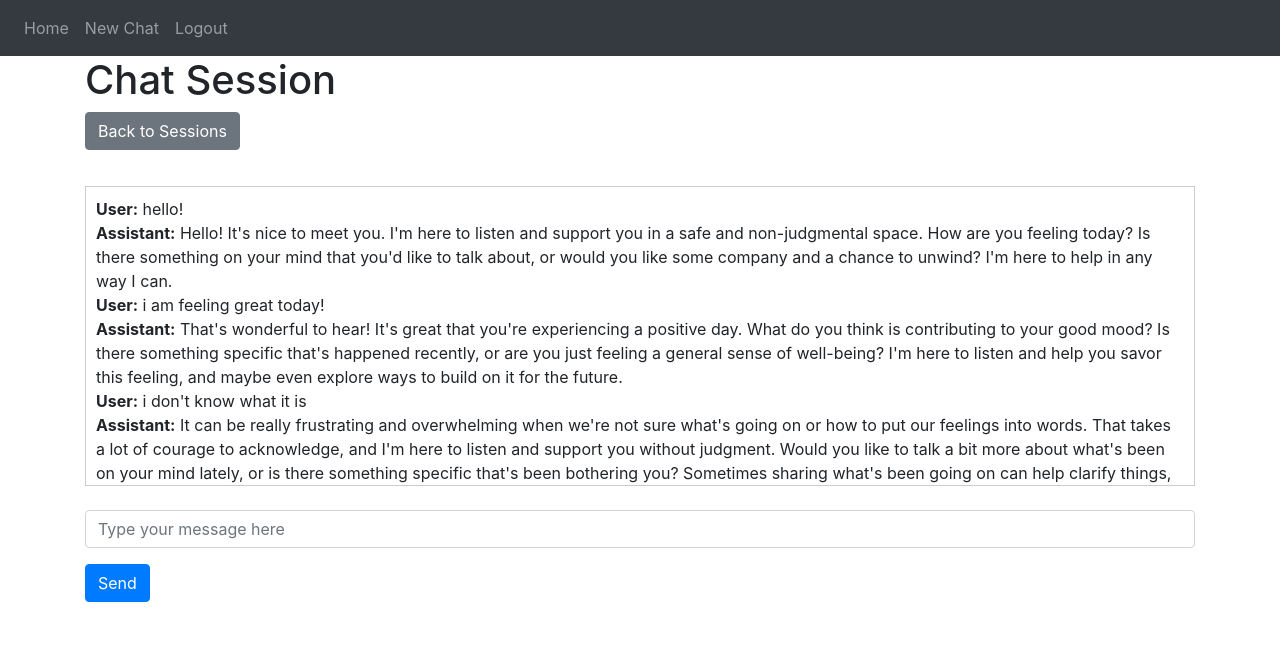
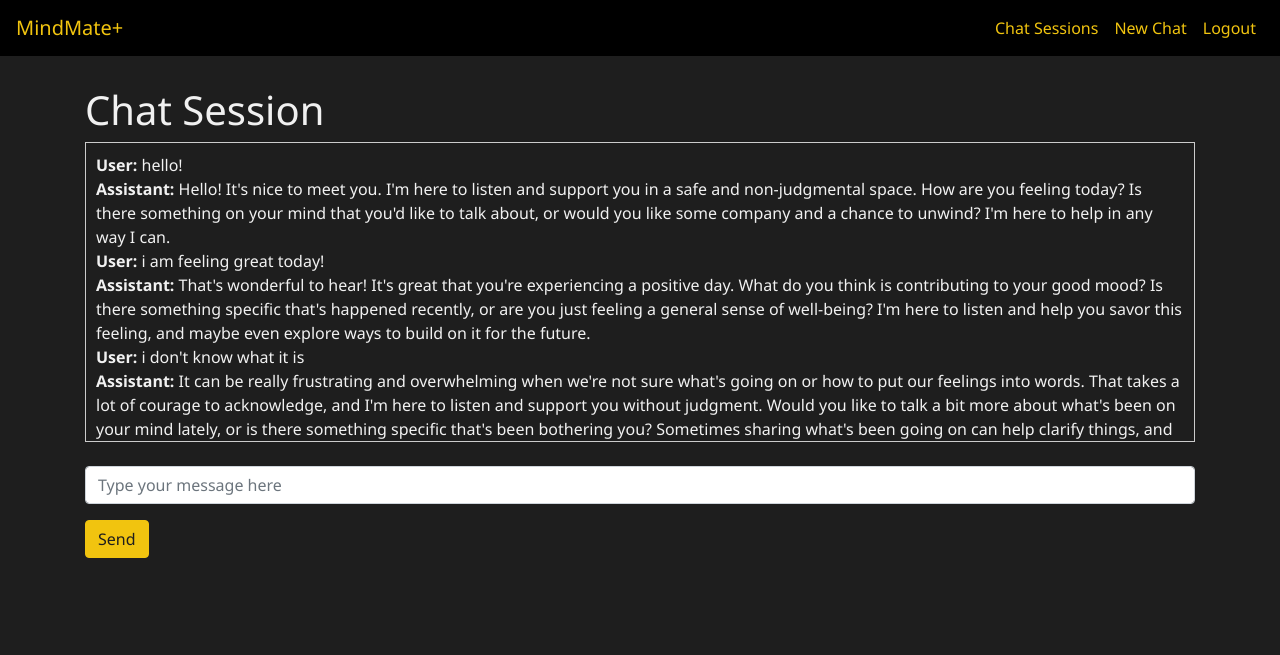
Before and after one commit to mohinik7/Solace, a Flask app: page /chat/1 in a window 1280 px wide. Shown: the top 655 px of the page. Run offline with Flask 3, Linux system fonts and the light colour scheme; a user stored in the database is signed in; some libraries are stand-ins or nearby versions.

Commit message:
changed the ui

```diff
--- a/website/__init__.py
+++ b/website/__init__.py
@@ -1,29 +1,36 @@
-from flask import Flask
+from flask import Flask, redirect, url_for
 from flask_sqlalchemy import SQLAlchemy
-from os import path
 from flask_login import LoginManager
+import os
 
 db = SQLAlchemy()
 DB_NAME = "database.db"
 
 def create_app():
     app = Flask(__name__)
-    app.config['SECRET_KEY'] = 'hjshjhdjah kjshkjdhjs'
+    app.config['SECRET_KEY'] = os.environ.get('SECRET_KEY', 'dev_secret')
     app.config['SQLALCHEMY_DATABASE_URI'] = f'sqlite:///{DB_NAME}'
     db.init_app(app)
 
-    from .views import views
-    from .auth import auth
-    from .chat import chat  # Import the chat blueprint
-
-    app.register_blueprint(views, url_prefix='/')
-    app.register_blueprint(auth, url_prefix='/')
-    app.register_blueprint(chat, url_prefix='/')  # Register the chat blueprint
-
-    from .models import User, Note
+    from .models import User, ChatSession, ChatMessage
 
     with app.app_context():
         db.create_all()
+
+    # Blueprints
+    from .auth import auth
+    from .chat import chat
+    app.register_blueprint(auth, url_prefix='/')
+    app.register_blueprint(chat, url_prefix='/')
+
+    # Make the root path redirect to chatbot or login if not authenticated
+    @app.route('/')
+    def index():
+     from flask_login import current_user
+     if current_user.is_authenticated:
+        return redirect(url_for('chat.chat_sessions'))
+     else:
+        return redirect(url_for('auth.login'))
 
     login_manager = LoginManager()
     login_manager.login_view = 'auth.login'
@@ -34,10 +41,3 @@ def create_app():
         return User.query.get(int(id))
 
     return app
-
-
-def create_database(app):
-    if not path.exists('website/' + DB_NAME):
-        with app.app_context():
-            db.create_all()
-            print("Database Created!")
--- a/website/templates/base.html
+++ b/website/templates/base.html
@@ -1,50 +1,96 @@
+<!-- website/templates/base.html -->
 <!DOCTYPE html>
-<html>
+<html lang="en">
   <head>
-    <meta charset="utf-8" />
+    <meta charset="UTF-8" />
+    <title>{% block title %}MindMate+{% endblock %}</title>
     <meta name="viewport" content="width=device-width, initial-scale=1" />
+    <!-- Bootstrap 4 (CDN) -->
     <link
       rel="stylesheet"
       href="https://stackpath.bootstrapcdn.com/bootstrap/4.4.1/css/bootstrap.min.css"
-      integrity="sha384-Vkoo8x4CGsO3+Hhxv8T/Q5PaXtkKtu6ug5TOeNV6gBiFeWPGFN9MuhOf23Q9Ifjh"
-      crossorigin="anonymous"
     />
+    <!-- Font Awesome (optional) -->
     <link
       rel="stylesheet"
       href="https://stackpath.bootstrapcdn.com/font-awesome/4.7.0/css/font-awesome.min.css"
-      crossorigin="anonymous"
     />
 
-    <title>{% block title %}Home{% endblock %}</title>
+    <style>
+      body {
+        background-color: #1e1e1e;
+        color: #f1f1f1;
+        font-family: "Segoe UI", Tahoma, Geneva, Verdana, sans-serif;
+      }
+      /* Navbar styling */
+      .navbar {
+        background-color: #000000;
+      }
+      .navbar-brand, .nav-link {
+        color: #f1c40f !important; /* gold accent */
+      }
+      .navbar-brand:hover, .nav-link:hover {
+        color: #f39c12 !important;
+      }
+
+      /* Custom button style */
+      .btn-primary {
+        background-color: #f1c40f;
+        border-color: #f1c40f;
+        color: #1e1e1e;
+      }
+      .btn-primary:hover {
+        background-color: #f39c12;
+        border-color: #f39c12;
+      }
+
+      /* Container styling */
+      .container {
+        margin-top: 30px;
+      }
+    </style>
+
   </head>
   <body>
-    <nav class="navbar navbar-expand-lg navbar-dark bg-dark">
+    <nav class="navbar navbar-expand-lg">
+      <a class="navbar-brand" href="/">MindMate+</a>
       <button
         class="navbar-toggler"
         type="button"
         data-toggle="collapse"
-        data-target="#navbar"
+        data-target="#navbarResponsive"
       >
-        <span class="navbar-toggler-icon"></span>
+        <span class="navbar-toggler-icon" style="color: #f1c40f;"></span>
       </button>
-      <div class="collapse navbar-collapse" id="navbar">
-        <div class="navbar-nav">
-          <!-- In base.html, within the navbar for authenticated users -->
+
+      <div class="collapse navbar-collapse" id="navbarResponsive">
+        <ul class="navbar-nav ml-auto">
           {% if user.is_authenticated %}
-          <a class="nav-item nav-link" id="home" href="/">Home</a>
-          <a class="nav-item nav-link" id="chat" href="/chat/new">New Chat</a>
-          <a class="nav-item nav-link" id="logout" href="/logout">Logout</a>
+          <li class="nav-item">
+            <a class="nav-link" href="/chat">Chat Sessions</a>
+          </li>
+          <li class="nav-item">
+            <a class="nav-link" href="/chat/new">New Chat</a>
+          </li>
+          <li class="nav-item">
+            <a class="nav-link" href="/logout">Logout</a>
+          </li>
           {% else %}
-          <a class="nav-item nav-link" id="login" href="/login">Login</a>
-          <a class="nav-item nav-link" id="signUp" href="/sign-up">Sign Up</a>
+          <li class="nav-item">
+            <a class="nav-link" href="/login">Login</a>
+          </li>
+          <li class="nav-item">
+            <a class="nav-link" href="/sign-up">Sign Up</a>
+          </li>
           {% endif %}
-        </div>
+        </ul>
       </div>
     </nav>
 
-    {% with messages = get_flashed_messages(with_categories=true) %} {% if
-    messages %} {% for category, message in messages %} {% if category ==
-    'error' %}
+    {% with messages = get_flashed_messages(with_categories=true) %}
+      {% if messages %}
+        {% for category, message in messages %}
+          {% if category == 'error' %}
             <div class="alert alert-danger alert-dismissable fade show" role="alert">
               {{ message }}
               <button type="button" class="close" data-dismiss="alert">
@@ -58,36 +104,29 @@
                 <span aria-hidden="true">&times;</span>
               </button>
             </div>
-    {% endif %} {% endfor %} {% endif %} {% endwith %}
+          {% endif %}
+        {% endfor %}
+      {% endif %}
+    {% endwith %}
 
-    <div class="container">{% block content %}{% endblock %}</div>
+    <div class="container">
+      {% block content %}{% endblock %}
+    </div>
+
+    <!-- Bootstrap JS -->
     <script
       src="https://code.jquery.com/jquery-3.2.1.slim.min.js"
-      integrity="sha384-KJ3o2DKtIkvYIK3UENzmM7KCkRr/rE9/Qpg6aAZGJwFDMVNA/GpGFF93hXpG5KkN"
       crossorigin="anonymous"
     ></script>
     <script
       src="https://cdnjs.cloudflare.com/ajax/libs/popper.js/1.12.9/umd/popper.min.js"
-      integrity="sha384-ApNbgh9B+Y1QKtv3Rn7W3mgPxhU9K/ScQsAP7hUibX39j7fakFPskvXusvfa0b4Q"
       crossorigin="anonymous"
     ></script>
     <script
       src="https://maxcdn.bootstrapcdn.com/bootstrap/4.0.0/js/bootstrap.min.js"
-      integrity="sha384-JZR6Spejh4U02d8jOt6vLEHfe/JQGiRRSQQxSfFWpi1MquVdAyjUar5+76PVCmYl"
       crossorigin="anonymous"
     ></script>
 
-    {% block javascript %}
-    <script type="text/javascript">
-      function deleteNote(noteId) {
-        fetch("/delete-note", {
-          method: "POST",
-          body: JSON.stringify({ noteId: noteId }),
-        }).then((_res) => {
-          window.location.href = "/";
-        });
-      }
-    </script>
-    {% endblock %}
+    {% block javascript %}{% endblock %}
   </body>
 </html>
--- a/website/templates/chat.html
+++ b/website/templates/chat.html
@@ -2,56 +2,52 @@
 {% block title %}Chat Session{% endblock %}
 {% block content %}
 <h1>Chat Session</h1>
-
-  <!-- Link to go back to all chat sessions -->
-  <a href="{{ url_for('chat.chat_sessions') }}" class="btn btn-secondary mb-3">Back to Sessions</a>
-
-  <!-- Chat Window -->
-  <div id="chat-window" style="border:1px solid #ccc; height:300px; overflow-y:scroll; padding:10px; margin-top:20px;">
-    <!-- Display previous messages -->
+<div
+  id="chat-window"
+  style="border:1px solid #ccc; height:300px; overflow-y:scroll; padding:10px;"
+>
   {% for msg in messages %}
-      <div>
-        <strong>{{ msg.role|capitalize }}:</strong> {{ msg.message }}
-      </div>
+  <div><strong>{{ msg.role|capitalize }}:</strong> {{ msg.message }}</div>
   {% endfor %}
 </div>
-
-  <br>
-  <!-- Chat Form -->
+<br />
 <form id="chat-form" data-session-id="{{ session_id }}">
   <div class="form-group">
-      <input type="text" class="form-control" id="user-input" placeholder="Type your message here">
+    <input
+      type="text"
+      class="form-control"
+      id="user-input"
+      placeholder="Type your message here"
+    />
   </div>
   <button type="submit" class="btn btn-primary">Send</button>
 </form>
 {% endblock %}
 {% block javascript %}
 <script>
-document.getElementById('chat-form').addEventListener('submit', async function(e) {
+document.getElementById('chat-form').addEventListener('submit', async function(e){
     e.preventDefault();
     const sessionId = this.getAttribute('data-session-id');
     const inputElem = document.getElementById('user-input');
     const userInput = inputElem.value;
     if (!userInput.trim()) return;
 
-    // Append user's message to chat window
     const chatWindow = document.getElementById('chat-window');
+    // Display user's message
     const userMsgDiv = document.createElement('div');
     userMsgDiv.innerHTML = '<strong>You:</strong> ' + userInput;
     chatWindow.appendChild(userMsgDiv);
     inputElem.value = '';
 
-    // Send message to the Flask endpoint for this session
+    // Send message to Flask
     const response = await fetch('/chat-response/' + sessionId, {
       method: 'POST',
-        headers: {
-            'Content-Type': 'application/json'
-        },
-        body: JSON.stringify({ user_input: userInput })
+      headers: {'Content-Type': 'application/json'},
+      body: JSON.stringify({user_input: userInput})
     });
 
     const data = await response.json();
-    // Append chatbot's response to chat window
+    // Display chatbot response
     const botMsgDiv = document.createElement('div');
     botMsgDiv.innerHTML = '<strong>Chatbot:</strong> ' + data.response;
     chatWindow.appendChild(botMsgDiv);
```
Also changed, not shown: website/auth.py (+5 -3 lines), website/models.py (+1 -6 lines), website/templates/chat_sessions.html (+13 -7 lines), website/templates/login.html (+8 -6 lines), website/templates/sign_up.html (+11 -7 lines), website/views.py (deleted, +0 -37 lines), instance/database.db. Lines whose indentation alone changed are shown as unchanged.
